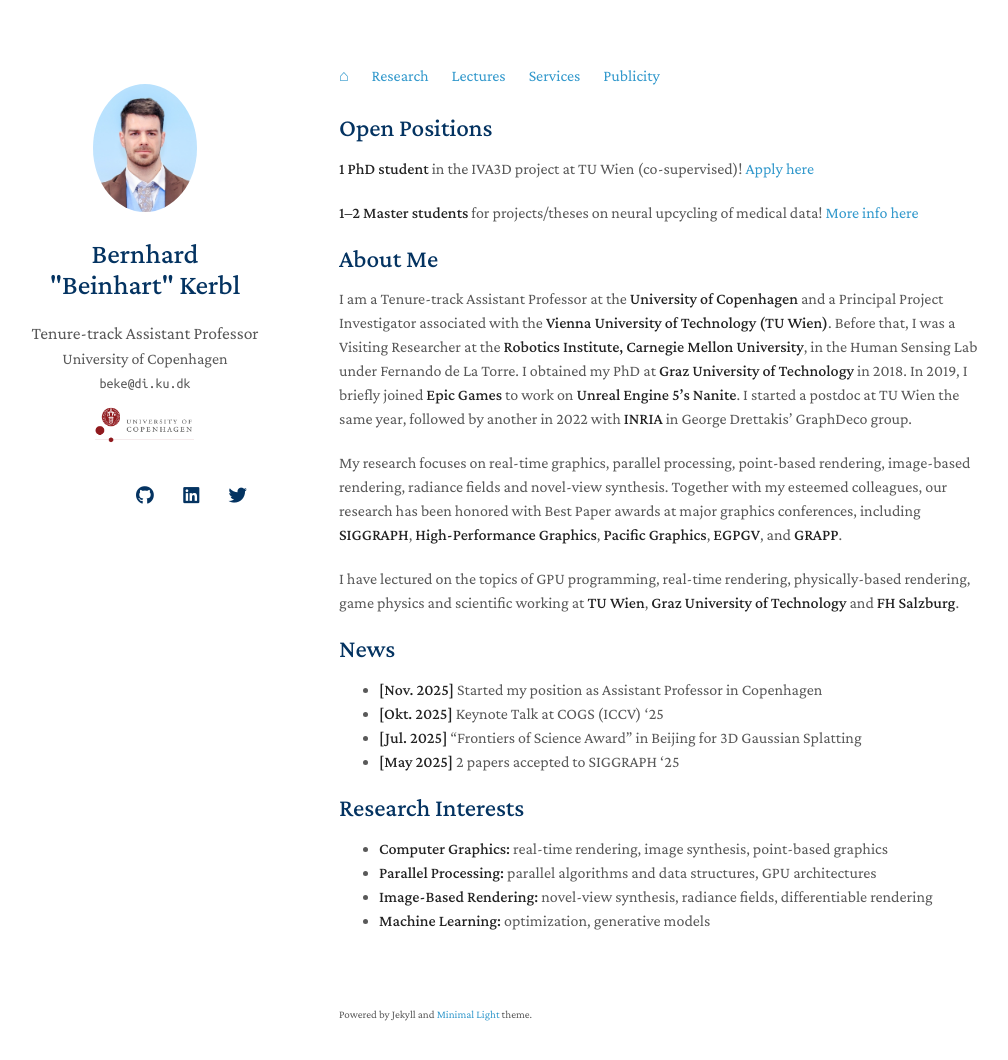
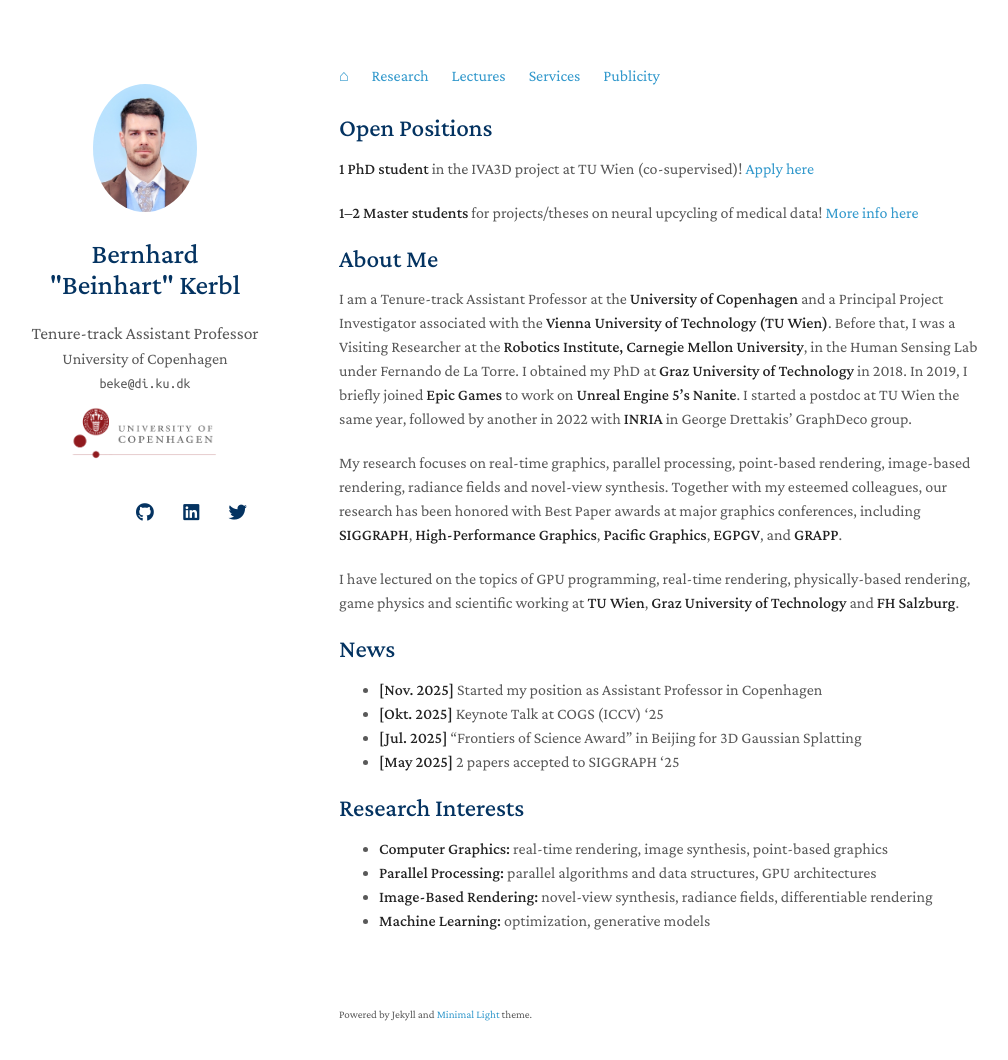
Before and after one commit to Snosixtyboo/snosixtyboo.github.io, a Jekyll site: the page built from index.md, in a window 1280 px wide and 1095 px high. Shown: the top 1060 px of the window, without its empty margins (131-1139 px from the left). Built offline with Jekyll 4.4.1, drawn with Linux system fonts in a browser that asks for light colours; nearby versions of some CDN libraries; a style sheet for code colours, icons or effects is not loaded; our own code applies the rules of GitHub Pages for plain Markdown files.

Commit message:
afill logo

```diff
--- a/_sass/minimal-light.scss
+++ b/_sass/minimal-light.scss
@@ -233,7 +233,7 @@ papertitle {
       }
 
       .image.affiliation img {
-        width: 45%;
+        width: 65%;
         padding: 5%;
         // border: 1px solid #ddd;
         // padding: 3px;
@@ -242,7 +242,7 @@ papertitle {
 
     #header .image.affiliation {
       margin: 0 0 1em 0;
-      width: 8.00rem;
+      width: 8.00em;
     }
 
 h3, h4, h5, h6 {
```
